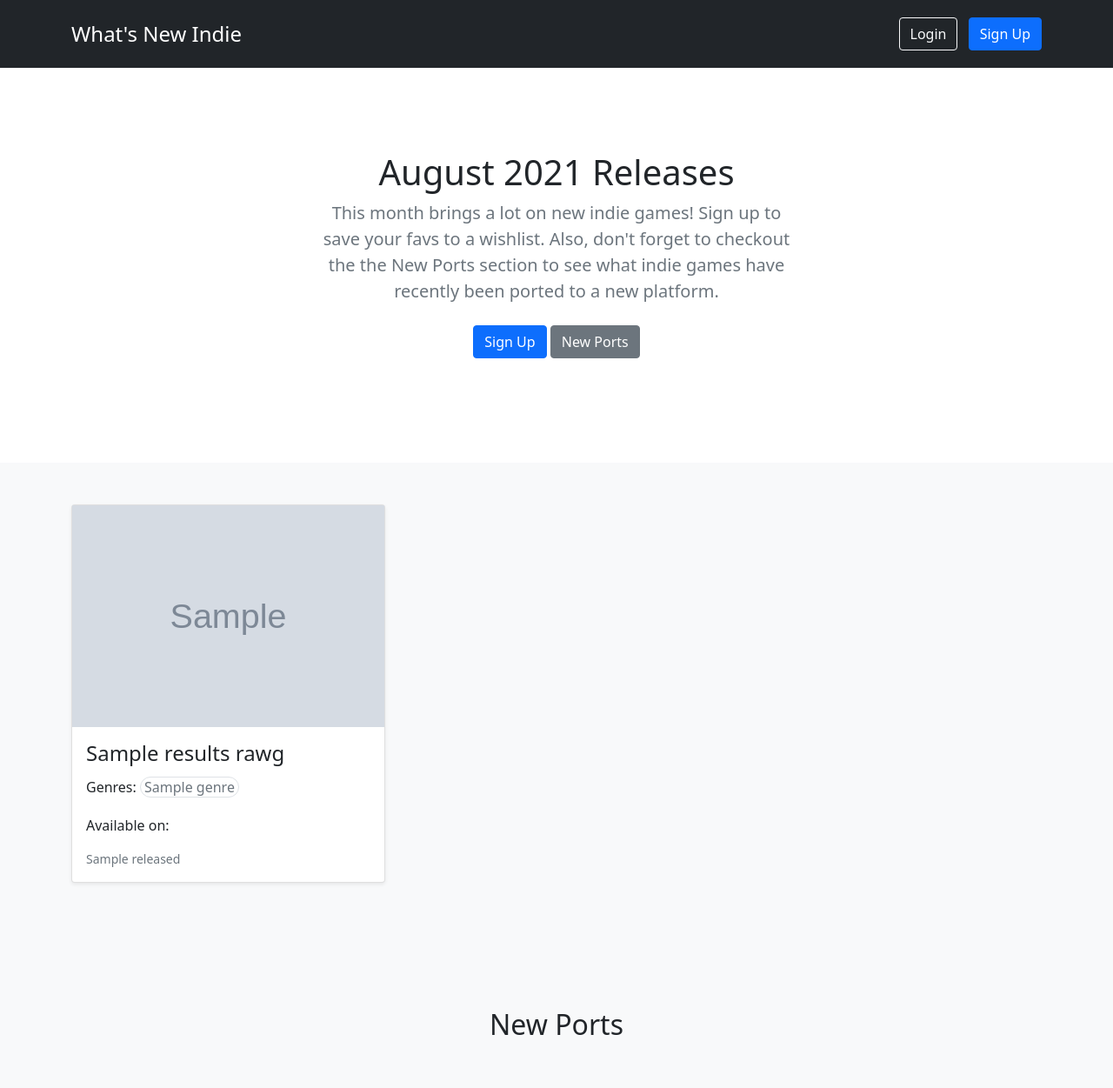
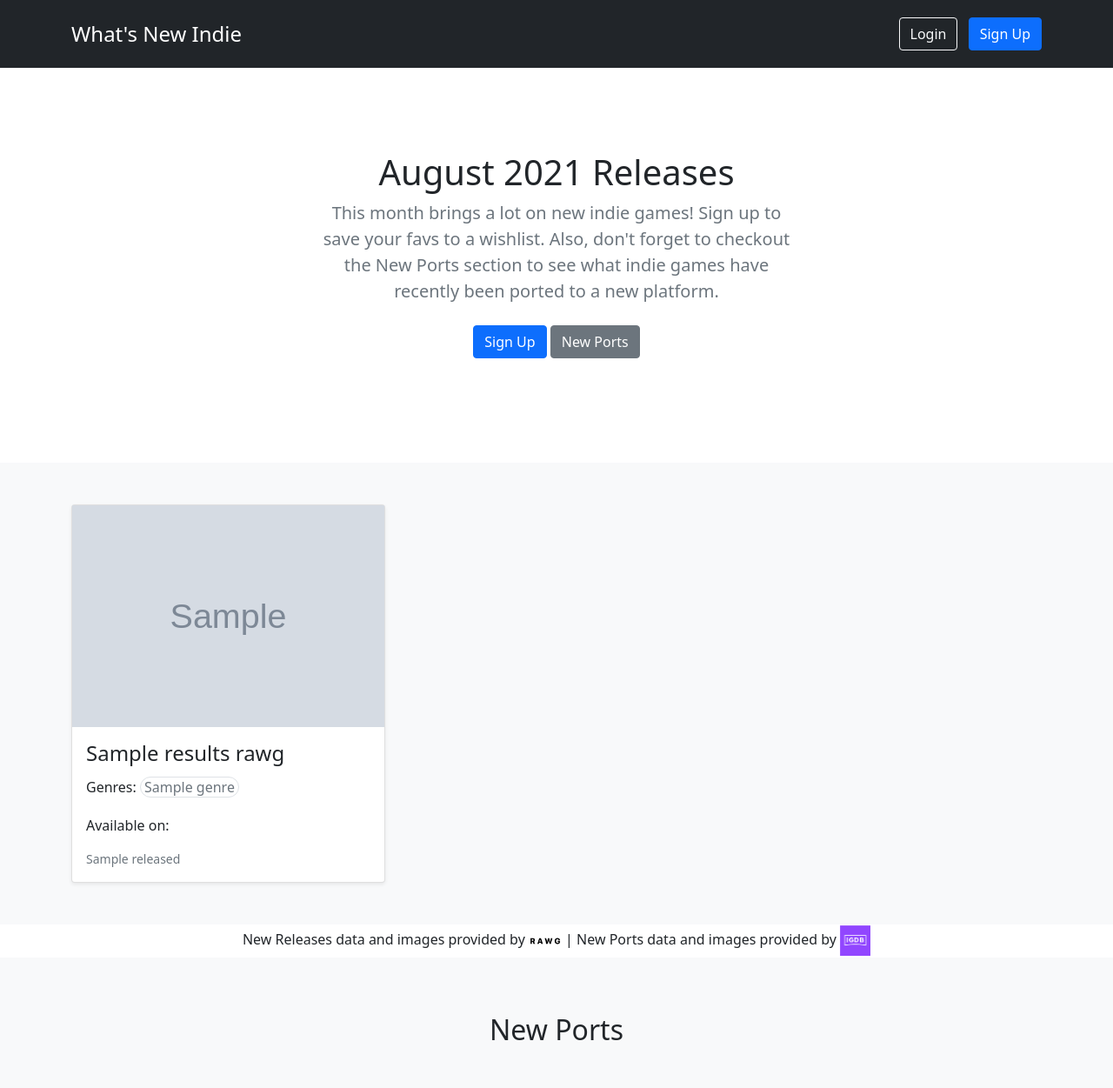
Before and after one commit to karinamelgoza/whats-new-indie, a Flask app: template templates/homepage.html in a window 1280 px wide. Shown: the top 1251 px of the page at 87% size. Run offline with Flask 2, Linux system fonts and the light colour scheme; the template is opened without the code that fills it: most values are stand-ins (such as "Sample title", 1, 10 or a date in 2020); grey boxes marked "Sample" are stand-in pictures.

Commit message:
Add api links

```diff
--- a/templates/homepage.html
+++ b/templates/homepage.html
@@ -6,7 +6,7 @@
         <div class="col-lg-6 col-md-8 mx-auto">
             <h1 class="fw-light">August 2021 Releases</h1>
             {% if session.get('logged_in') %}
-            <p class="lead text-muted">This month brings a lot on new indie games! Don't forget to checkout the the New
+            <p class="lead text-muted">This month brings a lot on new indie games! Don't forget to checkout the New
                 Ports section to see what indie games have
                 recently been ported to a new platform. </p>
             <p>
@@ -14,7 +14,7 @@
             </p>
             {% else %}
             <p class="lead text-muted">This month brings a lot on new indie games! Sign up to save your favs to a
-                wishlist. Also, don't forget to checkout the the New Ports section to see what indie games have
+                wishlist. Also, don't forget to checkout the New Ports section to see what indie games have
                 recently been ported to a new platform. </p>
             <p>
                 <button type="button" class="btn btn-primary my-2" data-bs-toggle="modal"
@@ -83,7 +83,13 @@
         </div>
     </div>
 </div>
-<div class="album py-5 bg-light">
+<div class="text-center">
+    New Releases data and images provided by <a href="https://rawg.io" target="_blank"><img
+            src="/static/images/rawg.png" alt="rawg_logo" height="38"></a> |
+    New Ports data and images provided by <a href="https://www.igdb.com/discover" target="_blank"><img
+            src="/static/images/igdb.png" alt="igdb_logo" width="35" height="35"></a>
+</div>
+<div class="album py-3 bg-light">
     <h2 id="new_ports" class="fw-light text-center py-5">New Ports</h2>
     <div class="container">
         <div class="row row-cols-1 row-cols-sm-2 row-cols-md-3 g-3">
```
Also changed, not shown: static/images/igdb.png (added), static/images/rawg.png (added).
